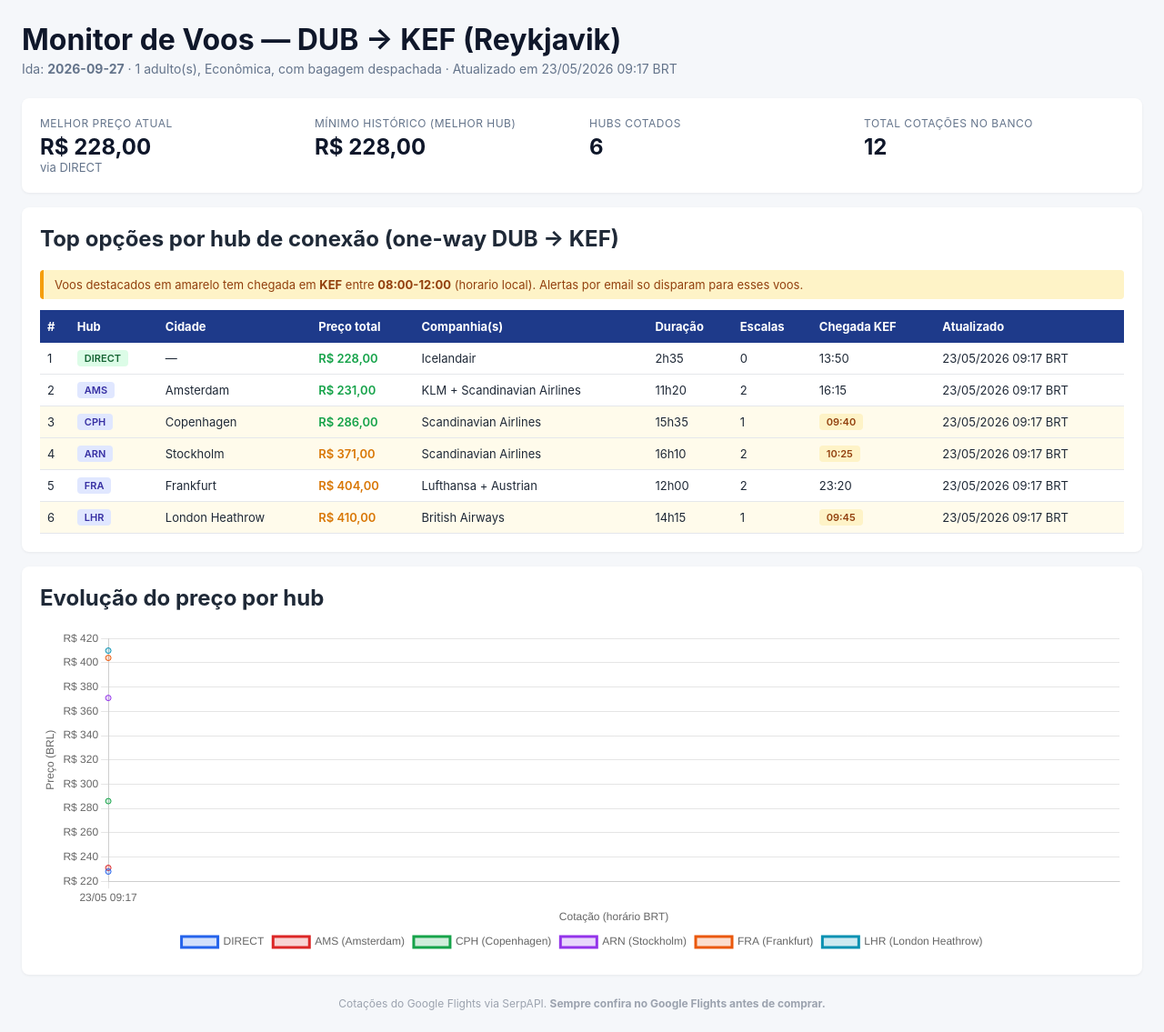
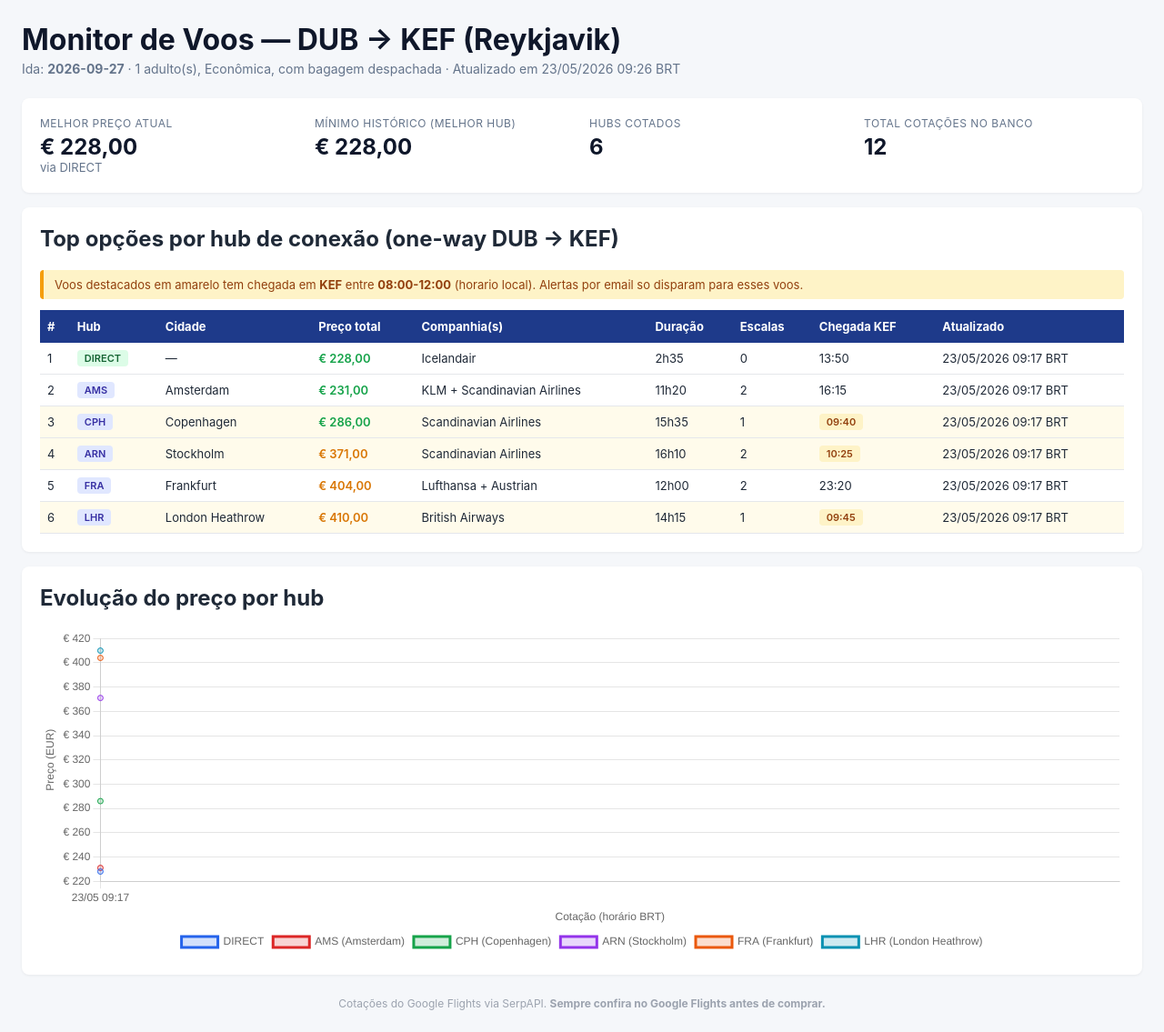
Before and after one commit to VoxJurTech/flight-monitor-dub-kef, a plain HTML site: page docs/index.html in a window 1280 px wide. Shown: the whole page at 91% size. Drawn offline with nearby package versions, Linux system fonts and the light colour scheme.

Commit message:
chore: regenera reports com € em vez de R\$
Co-Authored-By: Claude Opus 4.7 <noreply@anthropic.com>

```diff
--- a/docs/index.html
+++ b/docs/index.html
@@ -41,7 +41,7 @@
 <h1>Monitor de Voos &mdash; DUB &rarr; KEF (Reykjavik)</h1>
 <div class="subtitle">
   Ida: <strong>2026-09-27</strong>
-  &middot; 1 adulto(s), Econ&ocirc;mica, com bagagem despachada &middot; Atualizado em 23/05/2026 09:17 BRT
+  &middot; 1 adulto(s), Econ&ocirc;mica, com bagagem despachada &middot; Atualizado em 23/05/2026 09:26 BRT
 </div>
 
 <div class="grid">
@@ -50,12 +50,12 @@
     <div class="stat-row">
       <div class="stat">
         <div class="stat-label">Melhor preço atual</div>
-        <div class="stat-value">R$ 228,00</div>
+        <div class="stat-value">€ 228,00</div>
         <div style="color:#64748b; font-size:13px;">via DIRECT</div>
       </div>
       <div class="stat">
         <div class="stat-label">Mínimo histórico (melhor hub)</div>
-        <div class="stat-value">R$ 228,00</div>
+        <div class="stat-value">€ 228,00</div>
       </div>
       <div class="stat">
         <div class="stat-label">Hubs cotados</div>
@@ -78,7 +78,7 @@
         <th>Duração</th><th>Escalas</th><th>Chegada KEF</th><th>Atualizado</th>
       </tr></thead>
       <tbody>
-        <tr><td>1</td><td><span class="badge badge-direct">DIRECT</span></td><td>—</td><td class="price price-best">R$ 228,00</td><td>Icelandair</td><td>2h35</td><td>0</td><td>13:50</td><td>23/05/2026 09:17 BRT</td></tr><tr><td>2</td><td><span class="badge">AMS</span></td><td>Amsterdam</td><td class="price price-best">R$ 231,00</td><td>KLM + Scandinavian Airlines</td><td>11h20</td><td>2</td><td>16:15</td><td>23/05/2026 09:17 BRT</td></tr><tr class="in-window"><td>3</td><td><span class="badge">CPH</span></td><td>Copenhagen</td><td class="price price-best">R$ 286,00</td><td>Scandinavian Airlines</td><td>15h35</td><td>1</td><td><span class="badge badge-window">09:40</span></td><td>23/05/2026 09:17 BRT</td></tr><tr class="in-window"><td>4</td><td><span class="badge">ARN</span></td><td>Stockholm</td><td class="price price-mid">R$ 371,00</td><td>Scandinavian Airlines</td><td>16h10</td><td>2</td><td><span class="badge badge-window">10:25</span></td><td>23/05/2026 09:17 BRT</td></tr><tr><td>5</td><td><span class="badge">FRA</span></td><td>Frankfurt</td><td class="price price-mid">R$ 404,00</td><td>Lufthansa + Austrian</td><td>12h00</td><td>2</td><td>23:20</td><td>23/05/2026 09:17 BRT</td></tr><tr class="in-window"><td>6</td><td><span class="badge">LHR</span></td><td>London Heathrow</td><td class="price price-mid">R$ 410,00</td><td>British Airways</td><td>14h15</td><td>1</td><td><span class="badge badge-window">09:45</span></td><td>23/05/2026 09:17 BRT</td></tr>
+        <tr><td>1</td><td><span class="badge badge-direct">DIRECT</span></td><td>—</td><td class="price price-best">€ 228,00</td><td>Icelandair</td><td>2h35</td><td>0</td><td>13:50</td><td>23/05/2026 09:17 BRT</td></tr><tr><td>2</td><td><span class="badge">AMS</span></td><td>Amsterdam</td><td class="price price-best">€ 231,00</td><td>KLM + Scandinavian Airlines</td><td>11h20</td><td>2</td><td>16:15</td><td>23/05/2026 09:17 BRT</td></tr><tr class="in-window"><td>3</td><td><span class="badge">CPH</span></td><td>Copenhagen</td><td class="price price-best">€ 286,00</td><td>Scandinavian Airlines</td><td>15h35</td><td>1</td><td><span class="badge badge-window">09:40</span></td><td>23/05/2026 09:17 BRT</td></tr><tr class="in-window"><td>4</td><td><span class="badge">ARN</span></td><td>Stockholm</td><td class="price price-mid">€ 371,00</td><td>Scandinavian Airlines</td><td>16h10</td><td>2</td><td><span class="badge badge-window">10:25</span></td><td>23/05/2026 09:17 BRT</td></tr><tr><td>5</td><td><span class="badge">FRA</span></td><td>Frankfurt</td><td class="price price-mid">€ 404,00</td><td>Lufthansa + Austrian</td><td>12h00</td><td>2</td><td>23:20</td><td>23/05/2026 09:17 BRT</td></tr><tr class="in-window"><td>6</td><td><span class="badge">LHR</span></td><td>London Heathrow</td><td class="price price-mid">€ 410,00</td><td>British Airways</td><td>14h15</td><td>1</td><td><span class="badge badge-window">09:45</span></td><td>23/05/2026 09:17 BRT</td></tr>
       </tbody>
     </table>
   </div>
@@ -108,15 +108,15 @@ new Chart(ctx, {
     interaction: { mode: 'index', intersect: false },
     scales: {
       y: {
-        title: { display: true, text: 'Preço (BRL)' },
-        ticks: { callback: v => 'R$ ' + v.toLocaleString('pt-BR') }
+        title: { display: true, text: 'Preço (EUR)' },
+        ticks: { callback: v => '€ ' + v.toLocaleString('pt-BR') }
       },
       x: { title: { display: true, text: 'Cotação (horário BRT)' } }
     },
     plugins: {
       legend: { position: 'bottom' },
       tooltip: { callbacks: {
-        label: ctx => ctx.dataset.label + ': R$ ' + ctx.parsed.y.toLocaleString('pt-BR')
+        label: ctx => ctx.dataset.label + ': € ' + ctx.parsed.y.toLocaleString('pt-BR')
       }}
     }
   }
```
Also changed, not shown: 1 other file.
